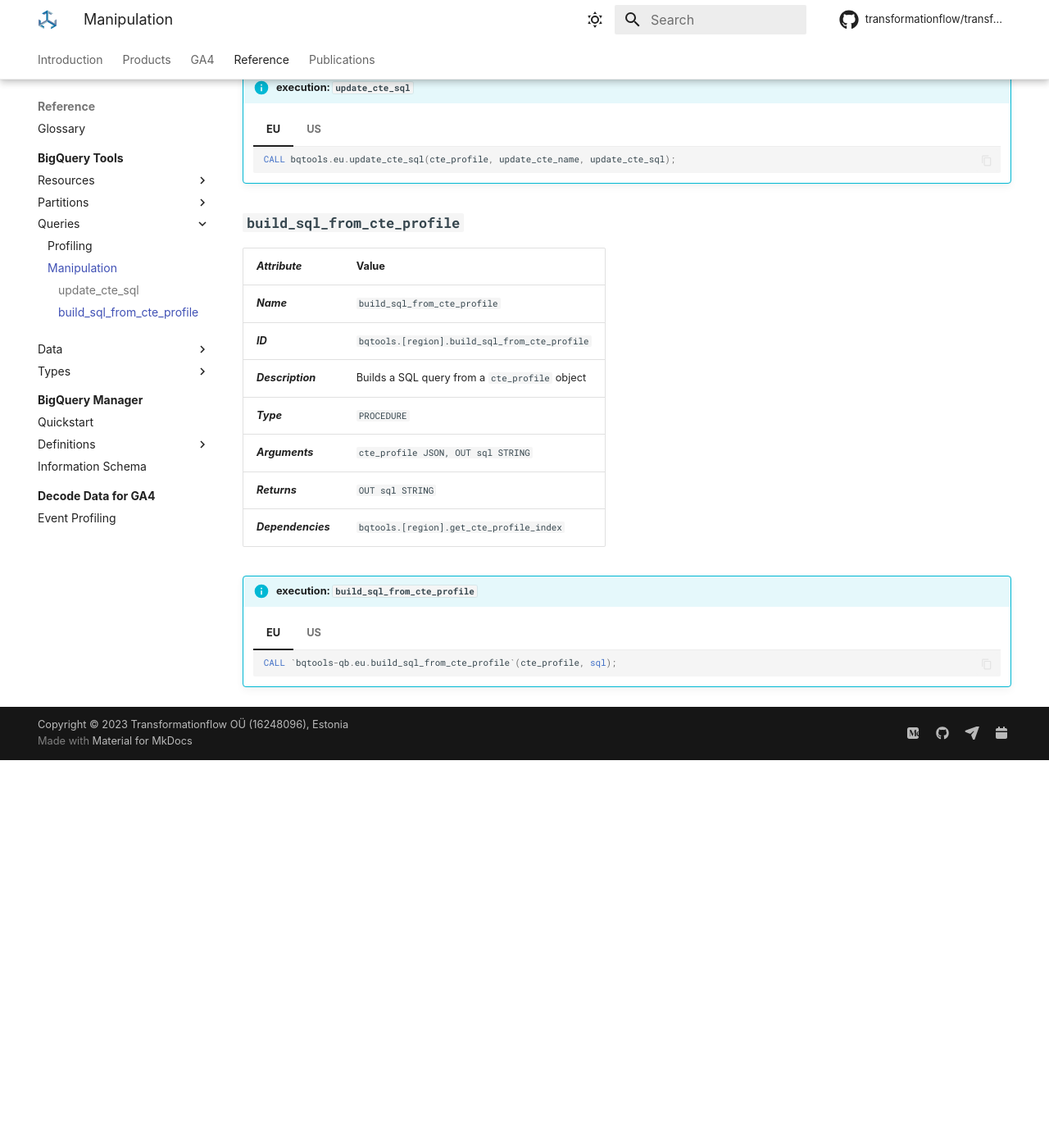
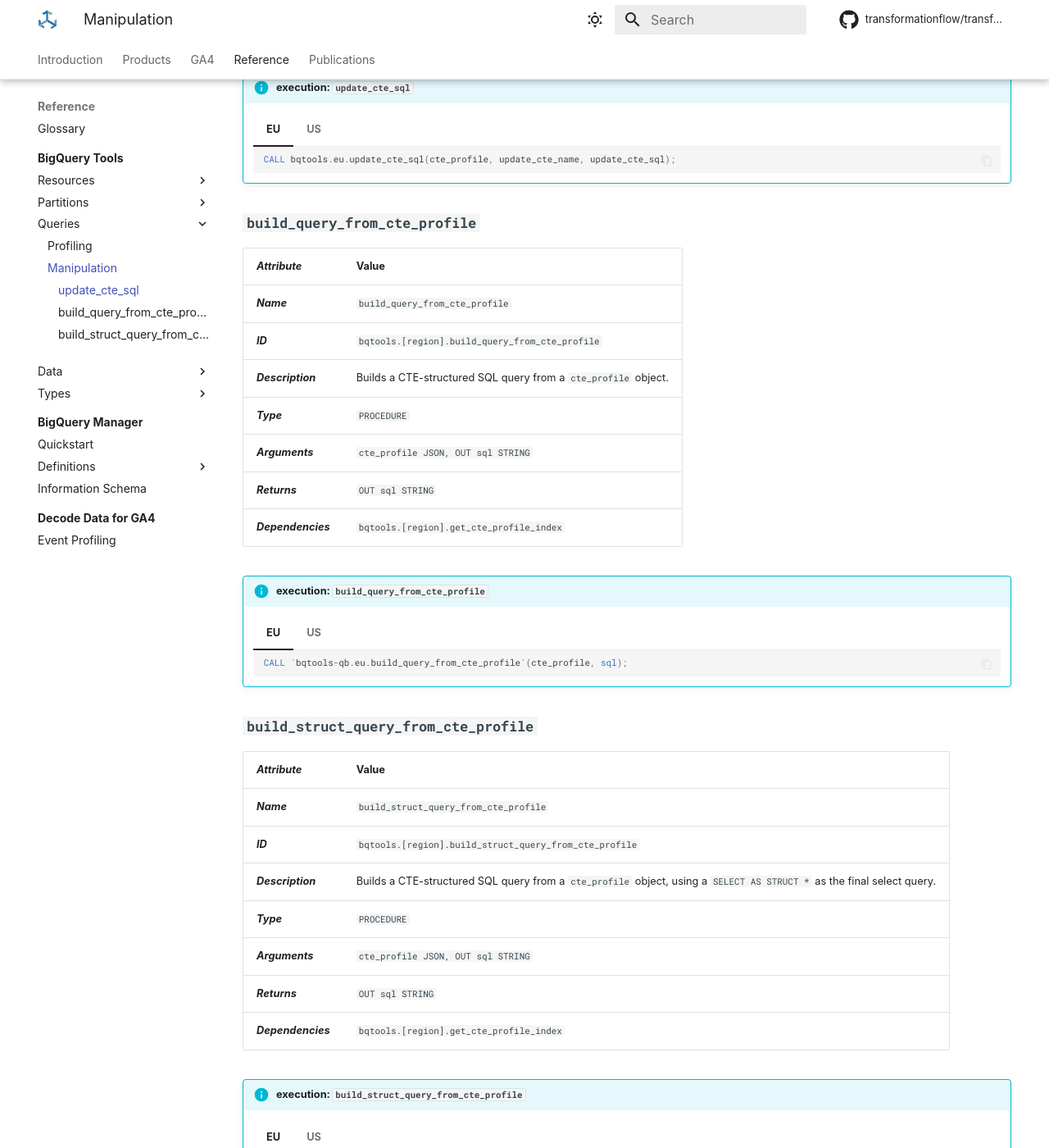
Before and after one commit to transformationflow/transformationflow.github.io, an MkDocs documentation site: the page built from docs/reference/bqtools/queries/manipulation.md, in a window 1280 px wide and 1400 px high, scrolled down 711 px. Shown: the whole window at 82% size. Built offline with MkDocs 1.6.1 and Material for MkDocs 9.7.7, drawn with Linux system fonts in a browser that asks for light colours; some web fonts are replaced; comment, search, counter and statistics services are not loaded; before the commit the page ends 1638 px from its top, so only the background shows below that; some of the changed text lies outside the part shown.

Commit message:
added cte builder functions

````diff
--- a/docs/reference/bqtools/queries/manipulation.md
+++ b/docs/reference/bqtools/queries/manipulation.md
@@ -22,24 +22,46 @@ _**Dependencies**_ | `bqtools.[region].get_cte_profile_index`
         CALL bqtools.us.update_cte_sql(cte_profile, update_cte_name, update_cte_sql);
         ```
 
-## **`build_sql_from_cte_profile`**
+## **`build_query_from_cte_profile`**
 _**Attribute**_ | Value
 --- | ---
-_**Name**_ | `build_sql_from_cte_profile`
-_**ID**_ | `bqtools.[region].build_sql_from_cte_profile`
-_**Description**_ | Builds a SQL query from a `cte_profile` object
+_**Name**_ | `build_query_from_cte_profile`
+_**ID**_ | `bqtools.[region].build_query_from_cte_profile`
+_**Description**_ | Builds a CTE-structured SQL query from a `cte_profile` object.
 _**Type**_ | `PROCEDURE`
 _**Arguments**_ | `cte_profile JSON, OUT sql STRING`
 _**Returns**_ | `OUT sql STRING`
 _**Dependencies**_ | `bqtools.[region].get_cte_profile_index`
 
-!!! info "execution: `build_sql_from_cte_profile`"
+!!! info "execution: `build_query_from_cte_profile`"
     === "EU"
         ```sql
-        CALL `bqtools-qb.eu.build_sql_from_cte_profile`(cte_profile, sql);
+        CALL `bqtools-qb.eu.build_query_from_cte_profile`(cte_profile, sql);
         ```
 
     === "US"
         ```sql
-        CALL `bqtools-qb.us.build_sql_from_cte_profile`(cte_profile, sql);
+        CALL `bqtools-qb.us.build_query_from_cte_profile`(cte_profile, sql);
         ```
+
+## **`build_struct_query_from_cte_profile`**
+_**Attribute**_ | Value
+--- | ---
+_**Name**_ | `build_struct_query_from_cte_profile`
+_**ID**_ | `bqtools.[region].build_struct_query_from_cte_profile`
+_**Description**_ | Builds a CTE-structured SQL query from a `cte_profile` object, using a `SELECT AS STRUCT *` as the final select query.
+_**Type**_ | `PROCEDURE`
+_**Arguments**_ | `cte_profile JSON, OUT sql STRING`
+_**Returns**_ | `OUT sql STRING`
+_**Dependencies**_ | `bqtools.[region].get_cte_profile_index`
+
+!!! info "execution: `build_struct_query_from_cte_profile`"
+    === "EU"
+        ```sql
+        CALL `bqtools-qb.eu.build_struct_query_from_cte_profile`(cte_profile, sql);
+        ```
+
+    === "US"
+        ```sql
+        CALL `bqtools-qb.us.build_struct_query_from_cte_profile`(cte_profile, sql);
+        ```
````
